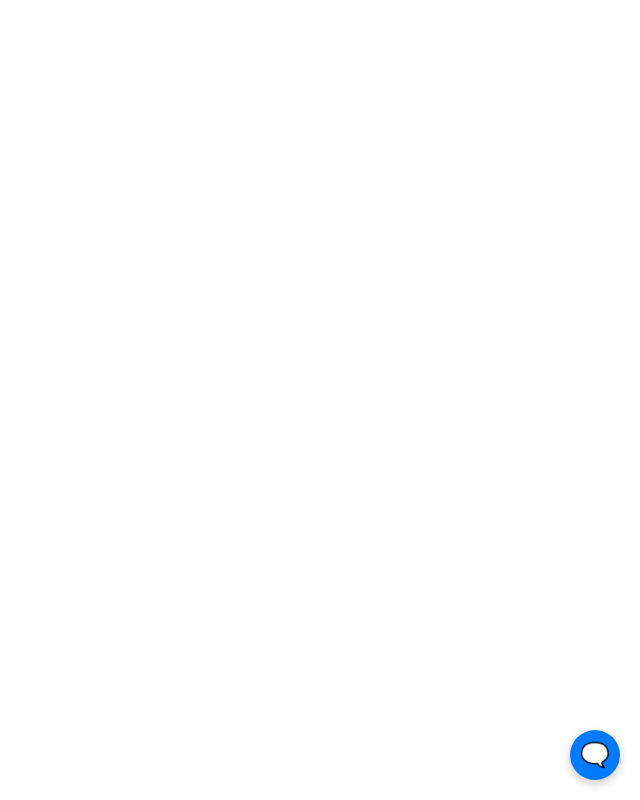
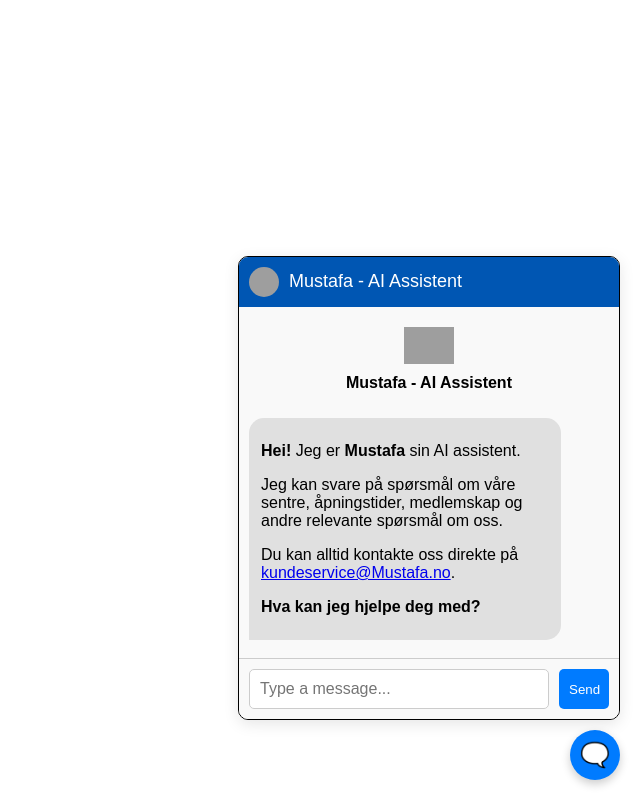
Before and after one commit to Niave/Chatbot_Widget, a plain HTML site: page index.html in a window 1280 px wide. Both pictures are taken after a click on the element "🗨️". Shown: the whole page, without its empty margins (640-1280 px from the left). Drawn offline with Linux system fonts and the light colour scheme; grey boxes are pictures that could not be loaded.

Commit message:
Update style.css

```diff
--- a/style.css
+++ b/style.css
@@ -5,140 +5,128 @@
     right: 20px !important;
     width: 50px !important;
     height: 50px !important;
-    background-color: #007BFF !important;
-    color: white !important;
-    border-radius: 50% !important;
-    display: flex !important;
-    justify-content: center !important;
-    align-items: center !important;
-    cursor: pointer !important;
-    font-size: 24px !important;
-    box-shadow: 0 4px 10px rgba(0, 0, 0, 0.2) !important;
-    z-index: 999 !important;
-    transition: background-color 0.3s ease !important;
+    background-color: #007BFF;
+    color: white;
+    border-radius: 50%;
+    display: flex;
+    justify-content: center;
+    align-items: center;
+    cursor: pointer;
+    font-size: 24px;
+    box-shadow: 0 4px 10px rgba(0, 0, 0, 0.2);
+    z-index: 999;
+    transition: background-color 0.3s ease;
 }
 
 #chatbot-button:hover {
-    background-color: #0056b3 !important;
+    background-color: #0056b3;
 }
 
 /* Chatbot container with solid border */
 #chatbot-container {
-    position: fixed !important;
-    bottom: 80px !important;
-    right: 20px !important;
-    width: 380px !important;
-    max-height: 90vh !important;
-    display: none !important;
-    z-index: 9999 !important;
-    border-radius: 10px !important;
-    overflow: hidden !important;
-    background: white !important;
-    box-shadow: 0 4px 15px rgba(0, 0, 0, 0.1) !important;
-    font-family: 'Arial', sans-serif !important;
-    border: 3px solid #007BFF !important;
+    position: fixed;
+    bottom: 80px;
+    right: 20px;
+    width: 380px;
+    max-height: 90vh;
+    display: none;
+    z-index: 9999;
+    border-radius: 10px;
+    overflow: hidden;
+    background: white;
+    box-shadow: 0 4px 15px rgba(0, 0, 0, 0.1);
+    font-family: 'Arial', sans-serif;
+    border: 3px solid #007BFF; /* Solid border around the container */
 }
 
 /* Navbar styling */
 #chatbot-navbar {
-    background-color: #0056b3 !important;
-    padding: 10px !important;
-    color: white !important;
-    font-size: 18px !important;
-    display: flex !important;
-    justify-content: flex-start !important;
-    align-items: center !important;
+    background-color: #0056b3; /* Different background color for navbar */
+    padding: 10px;
+    color: white;
+    font-size: 18px;
+    display: flex;
+    justify-content: flex-start;
+    align-items: center;
 }
 
 #chatbot-navbar img {
-    width: 30px !important;
-    height: 30px !important;
-    border-radius: 50% !important;
-    margin-right: 10px !important;
+    width: 30px;
+    height: 30px;
+    border-radius: 50%;
+    margin-right: 10px;
 }
 
 /* Chat messages container */
 #chat-messages {
-    padding: 10px !important;
-    overflow-y: auto !important;
-    max-height: calc(100% - 140px) !important;
-    background-color: #f9f9f9 !important;
+    padding: 10px;
+   /* min-height: 400px;*/
+    overflow-y: auto;
+    max-height: calc(100% - 140px); /* Adjusted height to account for navbar */
+    background-color: #f9f9f9;
 }
 
 /* Message styling */
 #chat-messages .message {
-    padding: 8px 12px !important;
-    border-radius: 15px !important;
-    margin-bottom: 8px !important;
-    max-width: 80% !important;
-    clear: both !important;
-    word-wrap: break-word !important;
+    padding: 8px 12px;
+    border-radius: 15px;
+    margin-bottom: 8px;
+    max-width: 80%;
+    clear: both;
+    word-wrap: break-word;
 }
 
 /* User message */
 #chat-messages .user {
-    background-color: #007BFF !important;
-    color: white !important;
-    float: right !important;
-    margin-left: 30px !important;
-    border-radius: 15px 15px 0px 15px !important;
+    background-color: #007BFF;
+    color: white;
+    float: right;
+    margin-left: 30px;
+    border-radius: 15px 15px 0px 15px;
 }
 
 /* Bot message */
 #chat-messages .bot {
-    background-color: #e0e0e0 !important;
-    color: black !important;
-    float: left !important;
-    margin-right: 30px !important;
-    border-radius: 15px 15px 15px 0px !important;
+    background-color: #e0e0e0;
+    color: black;
+    float: left;
+    margin-right: 30px;
+    border-radius: 15px 15px 15px 0px;
 }
 
 /* Input box */
 #chatbot-container .input-box {
-    display: flex !important;
-    padding: 10px !important;
-    border-top: 1px solid #ccc !important;
-    background-color: #f9f9f9 !important;
+    display: flex;
+    padding: 10px;
+    border-top: 1px solid #ccc;
+    background-color: #f9f9f9;
 }
 
 #chatbot-container .input-box input {
-    flex-grow: 1 !important;
-    padding: 10px !important;
-    border-radius: 5px !important;
-    border: 1px solid #ccc !important;
-    font-size: 16px !important;
+    flex-grow: 1;
+    padding: 10px;
+    border-radius: 5px;
+    border: 1px solid #ccc;
+    font-size: 16px;
 }
 
 #chatbot-container .input-box button {
-    background-color: #007BFF !important;
-    color: white !important;
-    border: none !important;
-    padding: 10px !important;
-    width: 50px !important;
-    cursor: pointer !important;
-    border-radius: 5px !important;
-    transition: background-color 0.3s ease !important;
-    margin-left: 10px !important;
+    background-color: #007BFF;
+    color: white;
+    border: none;
+    padding: 10px;
+    width: 50px;
+    cursor: pointer;
+    border-radius: 5px;
+    transition: background-color 0.3s ease;
+    margin-left: 10px;
 }
 
 #chatbot-container .input-box button:hover {
-    background-color: #0056b3 !important;
+    background-color: #0056b3;
 }
 
 #chatbot-container .input-box input:focus {
-    outline: none !important;
-    border-color: #007BFF !important;
+    outline: none;
+    border-color: #007BFF;
 }
-
-/* Ensure that no parent page CSS overrides */
-* {
-    box-sizing: border-box !important;
-}
-
-/* For the iframe itself, prevent overriding */
-html, body {
-    margin: 0 !important;
-    padding: 0 !important;
-    height: 100% !important;
-    width: 100% !important;
-}
```
